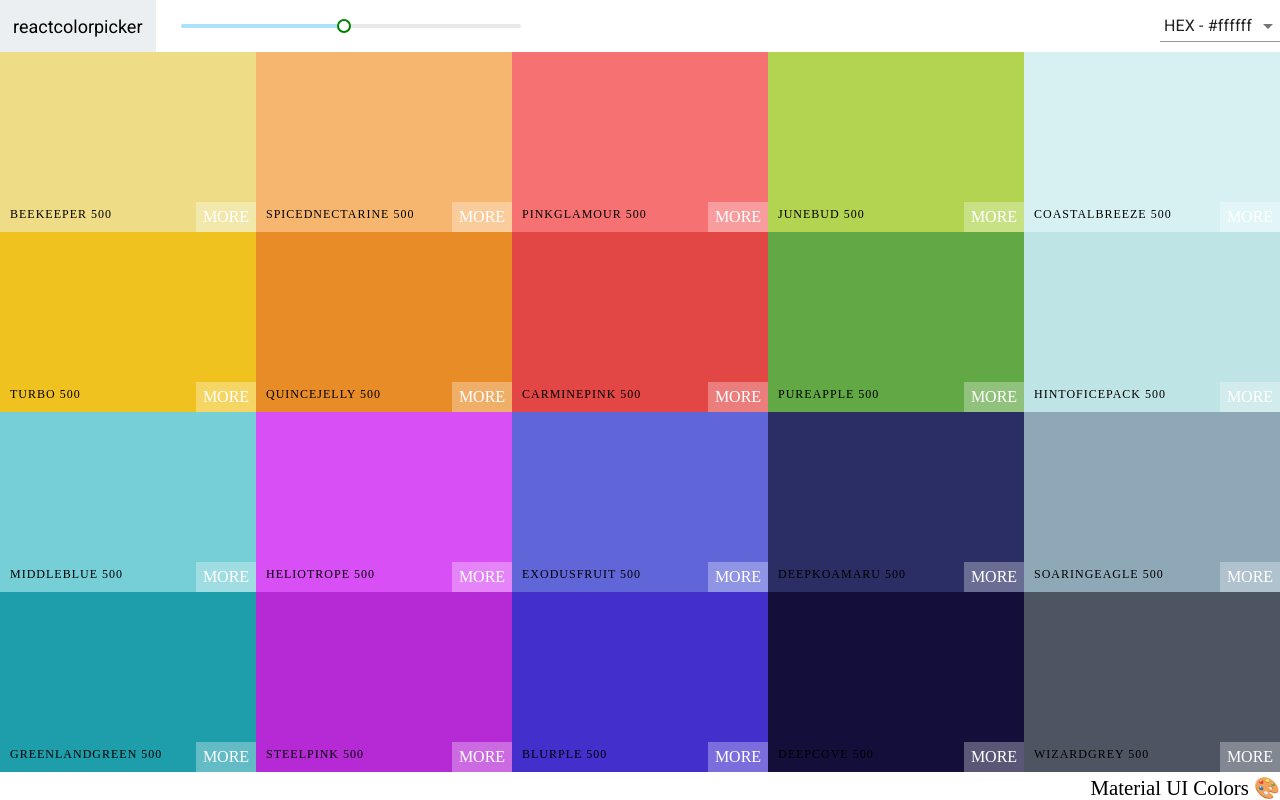
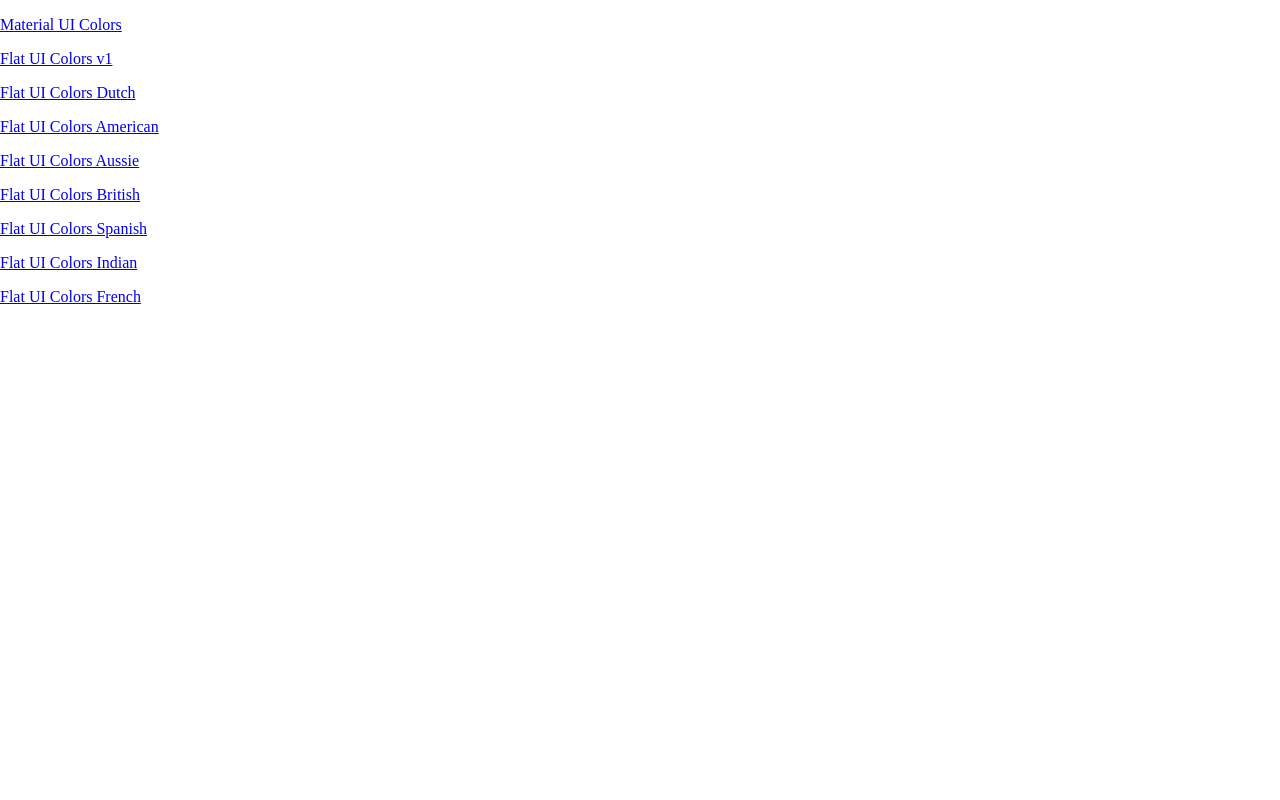
Before and after one commit to YeonghunKO/color-palatte-project, a React (Create React App) app: page / in a window 1280 px wide. Built offline with nearby package versions, Linux system fonts and the light colour scheme; a web font is replaced by a local one.

Commit message:
:construction:ON ROUTER: implemented router and working on

```diff
--- a/package.json
+++ b/package.json
@@ -14,6 +14,8 @@
     "react": "^17.0.2",
     "react-copy-to-clipboard": "^5.0.4",
     "react-dom": "^17.0.2",
+    "react-router": "^6.2.1",
+    "react-router-dom": "^6.2.1",
     "react-scripts": "5.0.0",
     "web-vitals": "^2.1.4"
   },
--- a/src/App.js
+++ b/src/App.js
@@ -1,11 +1,18 @@
 import './App.css';
+import { Routes, Route } from 'react-router-dom';
+
 import Palette from './Palette';
 import seedPalatte from './seedPalatte';
-import { generatePalette } from './getScaleForColor';
+
+import PaletteList from './PaletteList';
+
 function App() {
   return (
     <div>
-      <Palette palette={generatePalette(seedPalatte[4])} />{' '}
+      <Routes>
+        <Route path="/" element={<PaletteList paletteList={seedPalatte} />} />
+        <Route path="/palette/:id" element={<Palette />} />
+      </Routes>
     </div>
   );
 }
--- a/src/NavBar.js
+++ b/src/NavBar.js
@@ -1,8 +1,12 @@
 import { useState } from 'react';
+import { Link } from 'react-router-dom';
+
 import './NavBar.css';
+
 import Slider from 'rc-slider';
 import 'rc-slider/assets/index.css';
 import './NavBar.css';
+
 import { FormControl, Select, MenuItem, Snackbar, Alert } from '@mui/material';
 
 function NavBar(props) {
@@ -24,7 +28,7 @@ function NavBar(props) {
   return (
     <header className="Navbar">
       <div className="logo">
-        <a href="#">reactcolorpicker</a>
+        <Link to="/">reactcolorpicker</Link>
       </div>
       <div className="slider">
         <Slider
--- a/src/Palette.css
+++ b/src/Palette.css
@@ -16,4 +16,5 @@
   justify-content: flex-end;
   align-items: center;
   height: 4vh;
+  margin-right: 5px;
 }
--- a/src/Palette.js
+++ b/src/Palette.js
@@ -1,7 +1,17 @@
 import React, { Component } from 'react';
+
 import ColorBox from './ColorBox';
 import NavBar from './NavBar';
+import withParams from './withParams';
+
+import { generatePalette } from './getScaleForColor';
+import seedPalatte from './seedPalatte';
+
 import './Palette.css';
+
+function findPalette(currentPaletteId) {
+  return seedPalatte.find(paletteObj => paletteObj.id === currentPaletteId);
+}
 
 class Palette extends Component {
   constructor(props) {
@@ -19,8 +29,10 @@ class Palette extends Component {
     this.setState({ format });
   }
   render() {
+    const { param } = this.props;
     const { level, format } = this.state;
-    const { colors, paletteName, emoji } = this.props.palette;
+    const { colors, paletteName, emoji } = generatePalette(findPalette(param));
+
     const ColorBoxes = colors[level].map(color => (
       <ColorBox key={color.name} background={color[format]} name={color.name} />
     ));
@@ -42,4 +54,4 @@ class Palette extends Component {
   }
 }
 
-export default Palette;
+export default withParams(Palette);
--- /dev/null
+++ b/src/PaletteList.js
@@ -0,0 +1,22 @@
+import React, { Component } from 'react';
+import { Link } from 'react-router-dom';
+
+class PaletteList extends Component {
+  constructor(props) {
+    super(props);
+    this.state = {};
+  }
+
+  render() {
+    const { paletteList } = this.props;
+    const palettes = paletteList.map(palette => (
+      <p>
+        <Link to={`palette/${palette.id}`}>{palette.paletteName}</Link>
+      </p>
+    ));
+
+    return <div>{palettes}</div>;
+  }
+}
+
+export default PaletteList;
--- a/src/getScaleForColor.js
+++ b/src/getScaleForColor.js
@@ -1,11 +1,11 @@
-import chroma, { hex } from 'chroma-js';
+import chroma from 'chroma-js';
 const levels = [50, 100, 200, 300, 400, 500, 600, 700, 800, 900];
 
 function generatePalette(starterPalette) {
   let newPalette = {
-    paletteName: 'Material UI Colors',
-    id: 'material-ui-colors',
-    emoji: '🎨',
+    paletteName: starterPalette.paletteName,
+    id: starterPalette.id,
+    emoji: starterPalette.emoji,
     colors: {},
   };
 
--- a/src/index.js
+++ b/src/index.js
@@ -3,11 +3,12 @@ import ReactDOM from 'react-dom';
 import './index.css';
 import App from './App';
 import reportWebVitals from './reportWebVitals';
+import { BrowserRouter as Router } from 'react-router-dom';
 
 ReactDOM.render(
-  <React.StrictMode>
+  <Router>
     <App />
-  </React.StrictMode>,
+  </Router>,
   document.getElementById('root')
 );
 
--- /dev/null
+++ b/src/withParams.js
@@ -0,0 +1,10 @@
+import { useParams } from 'react-router';
+
+const withParams = Child => {
+  return props => {
+    const { id } = useParams();
+    return <Child {...props} param={id} />;
+  };
+};
+
+export default withParams;
```
Also changed, not shown: 1 other file (tests, documents, lock files or other folders).
